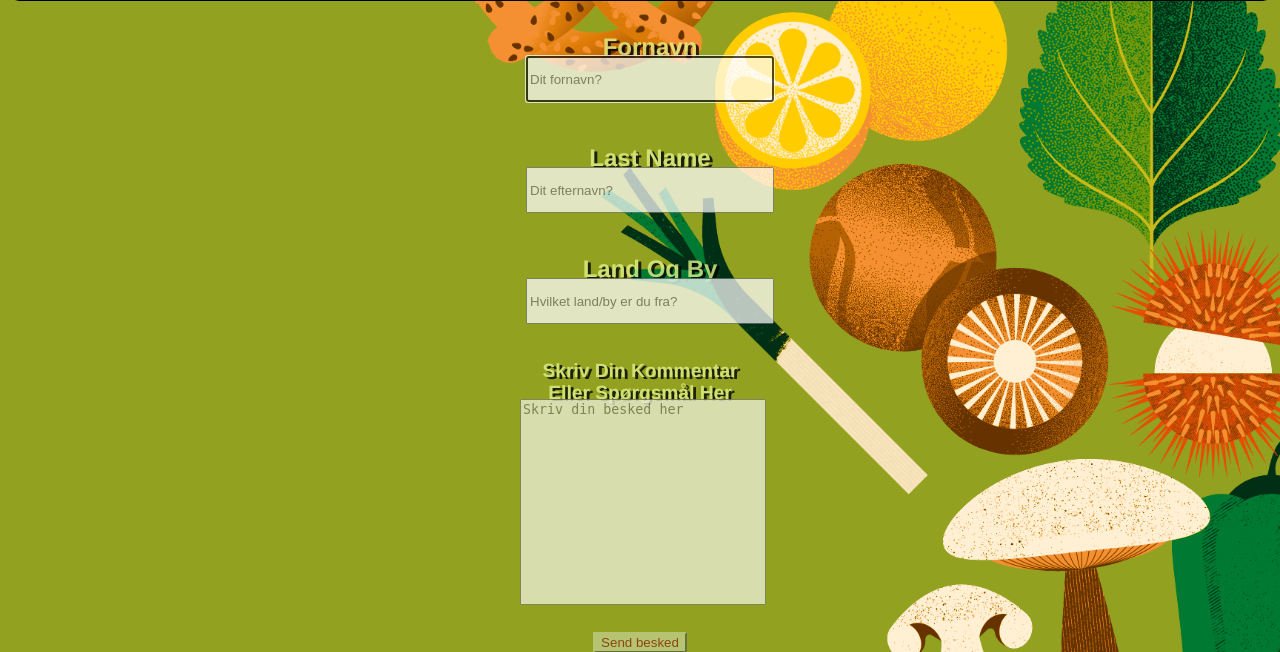
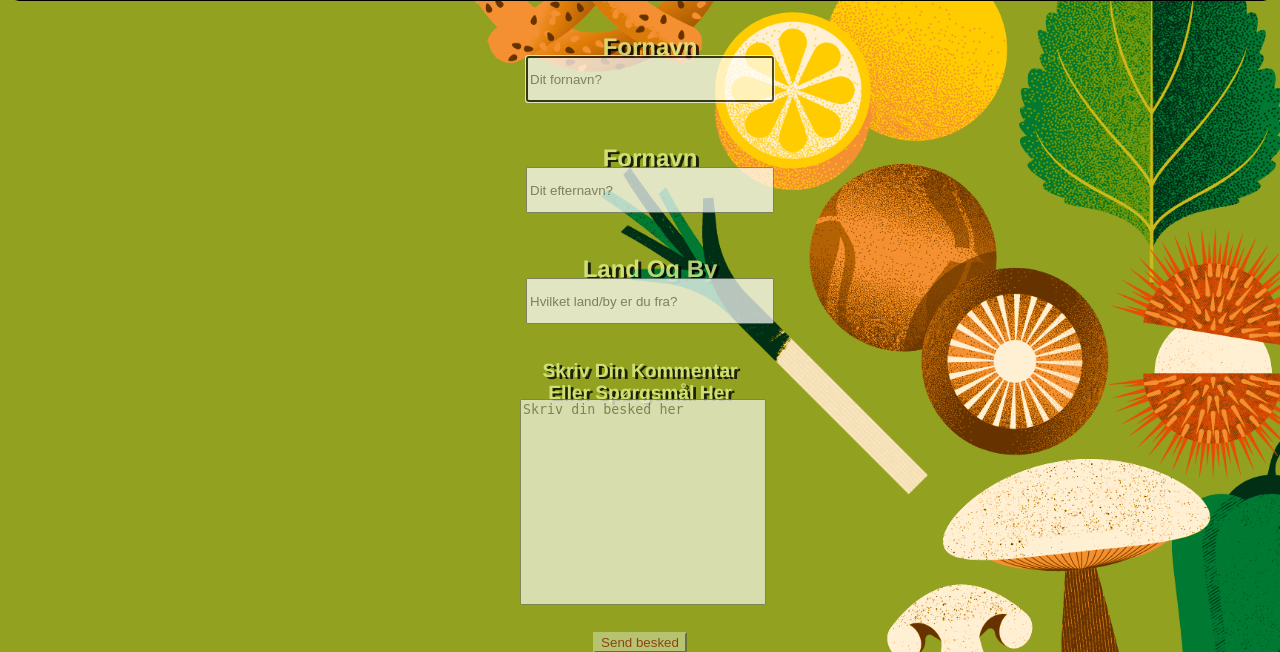
Before and after one commit to Linding3r/ZeroFoodWaste, a Spring Boot app: page /contact in a window 1280 px wide. Shown: the part 84-736 px from the top of the page. Run offline with Spring Boot 4, Linux system fonts and the light colour scheme.

Commit message:
edited contact fonts etc

```diff
--- a/src/main/resources/templates/contact.html
+++ b/src/main/resources/templates/contact.html
@@ -36,7 +36,7 @@
             <input type="text" id="fname" name="firstname" placeholder="Dit fornavn?" autofocus>
             <br> <br>
 
-            <label for="lname"><h3>Last Name</h3> </label>
+            <label for="lname"><h3>Fornavn</h3> </label>
             <input type="text" id="lname" name="lastname" placeholder="Dit efternavn?">
             <br> <br>
             <label for="country"><h3>Land og by</h3></label>
```
